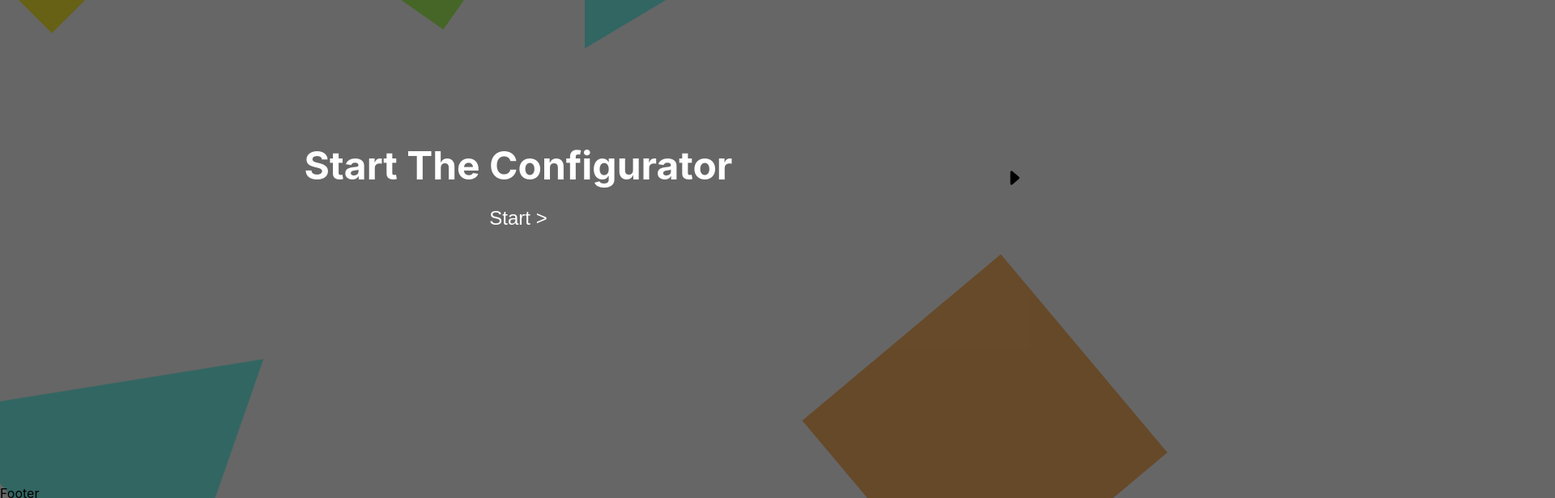
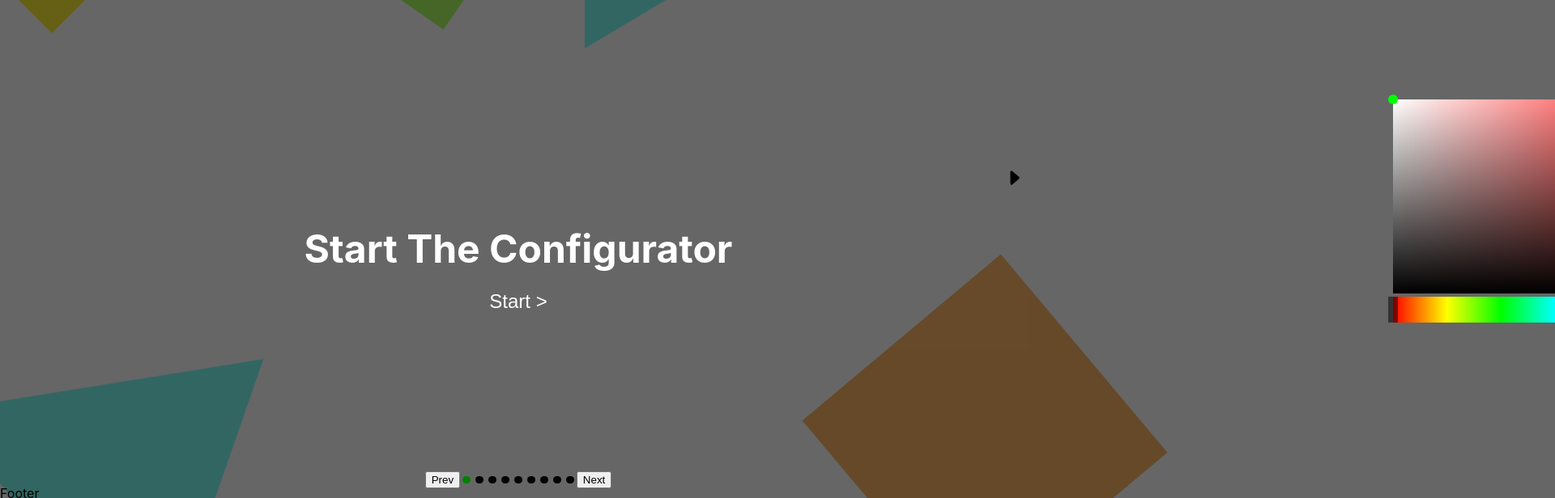
Before and after one commit to ManuelPuchner/medientechnik-sommerprojekt-2-klasse, a Next.js app: page /configurator/Walkthrough in a window 1280 px wide. Shown: the part 180-796 px from the top of the page at 81% size, 1920 px wide, since content can reach past the window. Built offline with nearby package versions, Linux system fonts and the light colour scheme.

Commit message:
page indicators + walkthough updates (not working)

```diff
--- a/components/colorpicker/index.jsx
+++ b/components/colorpicker/index.jsx
@@ -7,8 +7,8 @@ import HueSlider from "./HueSlider";
 
 const ColorField = styled.div`
   position: relative;
-  height: 15rem;
-  width: 25rem;
+  width: 100%;
+  height: 100%;
   background-image: linear-gradient(to bottom, transparent 0%, #000 100%),
     linear-gradient(
       to right,
@@ -33,6 +33,11 @@ const Pointer = styled.div`
   border-radius: 50%;
   background-color: ${(props) => props.color};
   cursor: pointer;
+`;
+
+const ColorPickerWrapper = styled.div`
+  height: 15rem;
+  width: 25rem;
 `;
 
 export function ColorPicker({ onChange }) {
@@ -110,15 +115,13 @@ export function ColorPicker({ onChange }) {
   const handleHueChange = (e, _hue) => {
     setHue(_hue);
     let newHSV = HEXtoHSV(color);
-    let newColor = HSVtoHEX(_hue, newHSV.s/100, newHSV.v/100);
-    onChange(newColor)
-    setColor(newColor)
-
+    let newColor = HSVtoHEX(_hue, newHSV.s / 100, newHSV.v / 100);
+    onChange(newColor);
+    setColor(newColor);
   };
 
   return (
-    <>
-      <div>
+    <ColorPickerWrapper className="color-picker">
       <ColorField
         ref={colorFieldRef}
         color={`hsl(${hue}, 100%, 50%)`}
@@ -132,7 +135,6 @@ export function ColorPicker({ onChange }) {
         />
       </ColorField>
       <HueSlider hue={hue} handleHueChange={handleHueChange} />
-      </div>
-    </>
+    </ColorPickerWrapper>
   );
 }
--- a/pages/configurator/Walkthrough.jsx
+++ b/pages/configurator/Walkthrough.jsx
@@ -1,11 +1,12 @@
 import styled from "styled-components";
 import { useState, useRef } from "react";
+import { ColorPicker } from "components/colorpicker";
 
 const WalkthroughScreen = styled.div`
   position: absolute;
   height: 100%;
   z-index: 1;
-  left: 0;
+  left: 00vw;
   transition: left 0.75s;
   background-color: rgb(0 0 0 / 0.6);
   overflow-x: auto;
@@ -49,39 +50,104 @@ const WalkthroughStartContainer = styled.div`
   position: absolute;
   top: 50%;
   left: 50%;
-  z-index: 2;
   transform: translate(-50%, -50%);
   text-align: center;
 `;
 
 const WalkthoughStep = styled.div`
   width: 100vw;
+  position: relative;
+  z-index: 1;
+
+  & > .color-picker {
+    position: absolute;
+    top: 40%;
+    left: 50%;
+    transform: translate(-50%, -50%);
+    z-index: 10;
+  }
+  /* & > * {
+    z-index: 2;
+  } */
 `;
 
+const ControlButtonsWrapper = styled.div`
+  position: absolute;
+  z-index: 1;
+`;
 
-function Walkthrough() {
+const ControlButton = styled.button``;
+const PrevButton = styled(ControlButton)``;
+const NextButton = styled(ControlButton)``;
+
+const PageIndicatorWrapper = styled.div`
+  position: absolute;
+  z-index: 1;
+  bottom: 1rem;
+  display: flex;
+  width: 100%;
+  justify-content: center;
+  align-items: center;
+`;
+
+const PageIndicator = styled.div`
+  height: 0.6rem;
+  width: 0.6rem;
+  margin: 0.2rem;
+  border-radius: 50%;
+  background-color: ${({ active }) => (active ? "green" : "black")};
+`;
+
+function Walkthrough({ colors, setColors }) {
   // page state
   // 0: starting page
   // >0: every configuration step
   const [page, setPage] = useState(0);
   const scrollRef = useRef();
+  const MAX_PAGE = 8;
+  const MIN_PAGE = 0;
+
+  const scrollToNext = () => {
+    if (page >= MAX_PAGE) return;
+    scrollToPage(page + 1);
+    setPage(page + 1);
+  };
+
+  const scrollToPrevious = () => {
+    if (page <= MIN_PAGE) return;
+    scrollToPage(page - 1);
+    setPage(page - 1);
+  };
+
+  const scrollToPage = (_page = page) => {
+    scrollRef.current.style.left = `${-_page}00vw`;
+  };
 
   const handleStart = (e) => {
     e.preventDefault();
-    scrollRef.current.style.left = "-100vw"
+    scrollToNext();
+    scrollRef.current.style.zIndex = 0;
   };
 
   return (
     <>
-      <WalkthroughStartContainer>
-        <WalkthroughHeader>Start The Configurator</WalkthroughHeader>
-        <WalkthroughStartButton onClick={handleStart}>
-          Start <span>&gt;</span>
-        </WalkthroughStartButton>
-      </WalkthroughStartContainer>
       <WalkthroughScreen ref={scrollRef}>
         <WalkthoughStep>
+          <WalkthroughStartContainer>
+            <WalkthroughHeader>Start The Configurator</WalkthroughHeader>
+            <WalkthroughStartButton onClick={handleStart}>
+              Start <span>&gt;</span>
+            </WalkthroughStartButton>
+          </WalkthroughStartContainer>
+        </WalkthoughStep>
+
+        <WalkthoughStep>
           <h2>Laces</h2>
+          <ColorPicker
+            onChange={(color) => {
+              setColors({ ...colors, laces: color });
+            }}
+          />
         </WalkthoughStep>
 
         <WalkthoughStep>
@@ -112,6 +178,22 @@ function Walkthrough() {
           <h2>Patch</h2>
         </WalkthoughStep>
       </WalkthroughScreen>
+
+      {/* <ControlButtonsWrapper>
+        <button onClick={() => console.log(page)}>Page</button>
+      </ControlButtonsWrapper> */}
+
+      <PageIndicatorWrapper>
+        <PrevButton onClick={scrollToPrevious}>Prev</PrevButton>
+        {[...Array(MAX_PAGE + 1)].map((_, i) => (
+          <PageIndicator
+            key={i}
+            onClick={() => (scrollToPage(i), setPage(i))}
+            active={i === page}
+          />
+        ))}
+        <NextButton onClick={scrollToNext}>Next</NextButton>
+      </PageIndicatorWrapper>
     </>
   );
 }
```
Also changed, not shown: pages/configurator/index.js (+10 -3 lines). Lines whose indentation alone changed are shown as unchanged.
